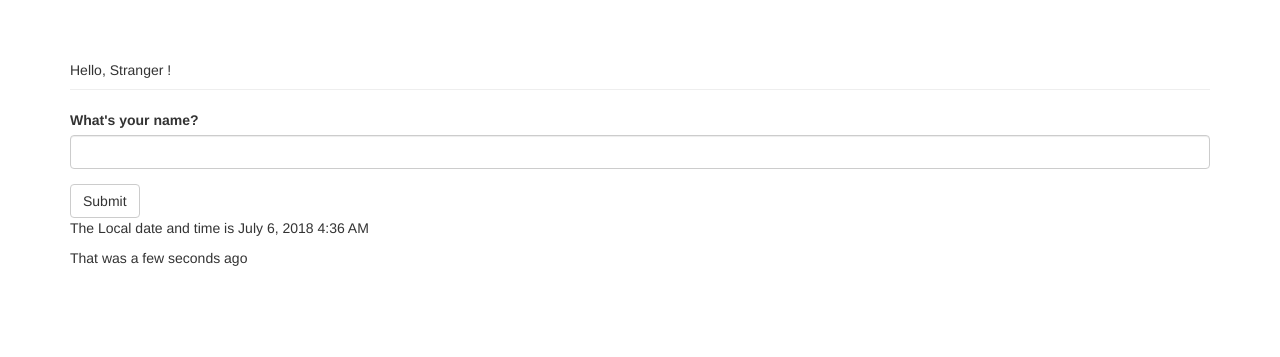
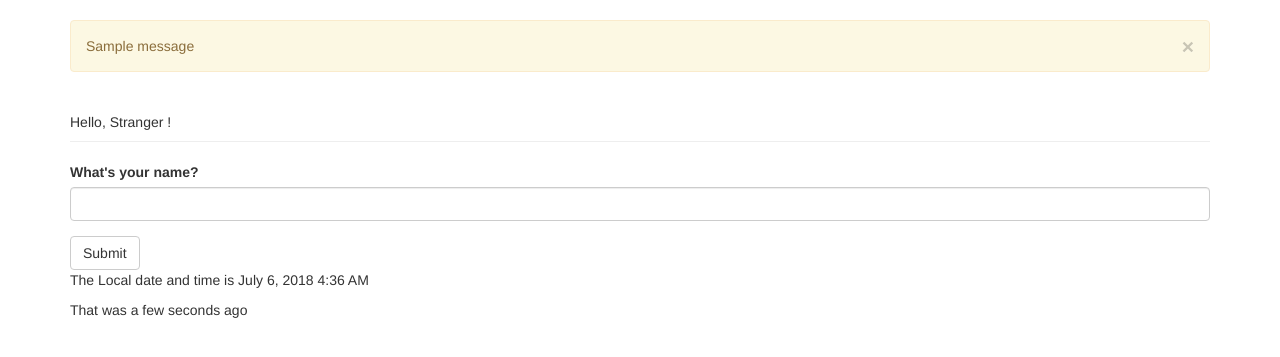
Before and after one commit to Messhias/flasky, a Flask app: page / in a window 1280 px wide. Shown: the part 52-409 px from the top of the page. Run offline with Flask 2, Linux system fonts and the light colour scheme; one stand-in notice (Sample message) is shown; some libraries are stand-ins or nearby versions.

Commit message:
added flask flash messages on html base file

```diff
--- a/hello.py
+++ b/hello.py
@@ -3,7 +3,7 @@ Intializing application
 
 Instance of flask framework
 """
-from flask import Flask, make_response, render_template, redirect, session, url_for
+from flask import Flask, make_response, render_template, redirect, session, url_for, flash
 from flask_bootstrap import Bootstrap
 from flask_moment import Moment
 from datetime import datetime
@@ -54,12 +54,13 @@ def _404():
 @app.route('/', methods=['POST', 'GET'])
 def index():
     """ Home page """
-    name = None
     form = NameForm()
     if form.validate_on_submit():
+        old_name = session.get('name')
+        if old_name is not None and old_name != form.name.data:
+            flash('Looks like you have changed your name, don\'t you?')
         session['name'] = form.name.data
-        redirect(url_for('index'))
-    form.name.data = ''
+        return redirect(url_for('index'))
     return render_template('index.html', current_time = datetime.utcnow(), name = session.get('name'), form = form)
 
 
--- a/templates/base.html
+++ b/templates/base.html
@@ -34,6 +34,15 @@
 
 {% block content %}
 <div class="container">
+
+    {% for message in get_flashed_messages() %}
+        <div class="alert alert-warning">
+            <button type="button" class='close' data-dismiss='alert'>&times;</button>
+            {{ message }}
+        </div>
+    {% endfor %}
+
+
     {% block page_content %}{% endblock %}
 </div>
 {% endblock %}
```
